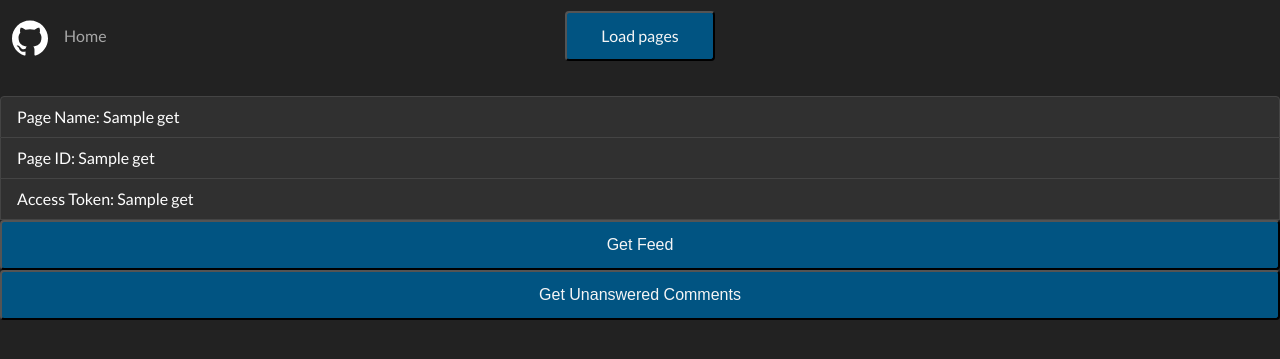
After one commit to InoveProyectos/facebook-api, a Flask app: template api/templates/feed.html in a window 1280 px wide. The commit adds this page. Shown: the top 359 px of the page. Run offline with Flask 2, Linux system fonts and the light colour scheme; the template is opened without the code that fills it: most values are stand-ins (such as "Sample title", 1, 10 or a date in 2020); some libraries are stand-ins or nearby versions.

Commit message:
feat: tokens vía requests y respuestas a comentarios

```diff
--- /dev/null
+++ b/api/static/feed.css
@@ -0,0 +1,44 @@
+#fb-btn {
+    margin-top: 20px;
+}
+
+#profile,
+#logout,
+#feed {
+    display: none
+}
+
+.button {
+    background: #015482;
+    height: 50px;
+    width: 150px;
+    text-align: center;
+    position: absolute;
+    top: 50%;
+    transform: translateY(-50%);
+    left: 0;
+    right: 0;
+    margin: 0 auto;
+    cursor: pointer;
+    border-radius: 4px;
+    color:whitesmoke;
+}
+
+.getButton {
+    /* is-block */
+    display: block;
+
+    /* is-info*/
+    background: #015482;
+    color: whitesmoke;
+    font-family: Arial, Helvetica, sans-serif;
+
+    /* is-large */
+    height: 50px;
+
+    /* is-fullwidth */
+    width: 100%;
+
+    /* is-rounded */
+    border-radius: 4px;
+}
--- a/api/templates/base.html
+++ b/api/templates/base.html
@@ -5,36 +5,9 @@
     <meta charset="utf-8">
     <title>Facebook CRM</title>
     <link rel="stylesheet" href="/static/bootstrap.min.css">
+    <link rel="stylesheet" href="/static/feed.css">
     <script src="https://ajax.googleapis.com/ajax/libs/jquery/3.6.0/jquery.min.js"></script>
 
-
-    <style media="screen">
-        #fb-btn {
-            margin-top: 20px;
-        }
-
-        #profile,
-        #logout,
-        #feed {
-            display: none
-        }
-
-        .button {
-            background: #015482;
-            height: 80px;
-            width: 200px;
-            text-align: center;
-            position: absolute;
-            top: 50%;
-            transform: translateY(-50%);
-            left: 0;
-            right: 0;
-            margin: 0 auto;
-            cursor: pointer;
-            border-radius: 4px;
-            color:whitesmoke;
-        }
-    </style>
 </head>
 
 <body>
@@ -88,6 +61,7 @@
         function checkLoginState() {
             FB.getLoginStatus(function (response) {
                 statusChangeCallback(response);
+                location.reload();
             });
         }
 
@@ -158,6 +132,14 @@
 
                 <!-- Separador -->
                 <hr class="d-md-none text-white-50">
+                <ul class="navbar-nav flex-row flex-wrap ms-md-auto">
+                    <form id="post-login-data" method="POST" action="{{ url_for('feed.home') }}">
+                        <!-- hidden inputs -->
+                        <input type="hidden" name="accessToken" id="accessToken" value="">
+                        <input type="hidden" name="userId" id="userId" value="">
+                        <input type="submit" value="Load pages" class="button">
+                    </form>
+                </ul>
 
                 <!-- Parte derecha - botón login/logout -->
                 <ul class="navbar-nav flex-row flex-wrap ms-md-auto">
@@ -178,12 +160,7 @@
         </nav>
     </header>
 
-    <form id="post-login-data" method="POST" action="{{ url_for('feed.load_feed') }}">
-        <!-- hidden inputs -->
-        <input type="hidden" name="accessToken" id="accessToken" value="">
-        <input type="hidden" name="userId" id="userId" value="">
-        <input type="submit" value="Load pages" class="button">
-    </form>
+
 
     <div class="block-content">
         {% block content %}
--- /dev/null
+++ b/api/templates/feed.html
@@ -0,0 +1,28 @@
+{% extends "base.html" %}
+{% block content %}
+
+{% for page in pages %}
+    <br>
+
+    <ul class="list-group">
+        <li class="list-group-item">Page Name: {{ page.get('name') }}</li>
+        <li class="list-group-item">Page ID: {{ page.get('id') }}</li>
+        <li class="list-group-item">Access Token: {{ page.get('access_token') }}</li>
+
+        <form method="POST" action="{{ url_for('feed.get_feed') }}">
+            <input type="hidden" name="page_id" value="{{ page.get('id') }}"/>
+            <input type="hidden" name="access_token" value="{{ page.get('access_token') }}"/>
+            <input type="submit" value="Get Feed" class="getButton"/>
+        </form>
+
+        <form method="POST" action="{{ url_for('feed.get_unanswered_comments') }}">
+            <input type="hidden" name="page_id" value="{{ page.get('id') }}"/>
+            <input type="hidden" name="access_token" value="{{ page.get('access_token') }}"/>
+            <input type="submit" value="Get Unanswered Comments" class="getButton"/>
+        </form>
+    </ul>
+    <br>
+    <br>
+{% endfor %}
+
+{% endblock %}
```
Also changed, not shown: api/routes/feed.py (+82 -10 lines), api/templates/feed_form.html (deleted, +0 -50 lines).
